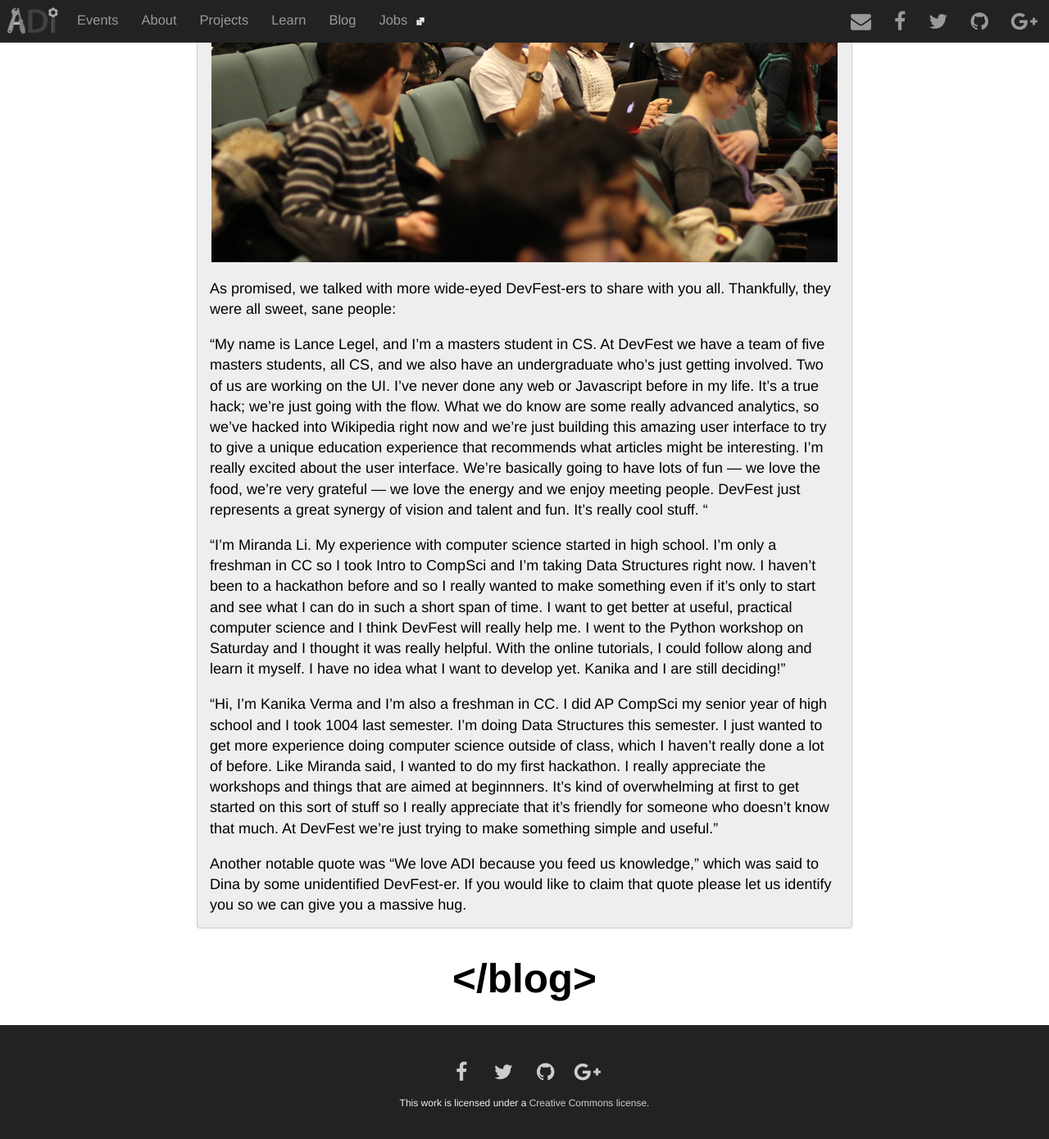
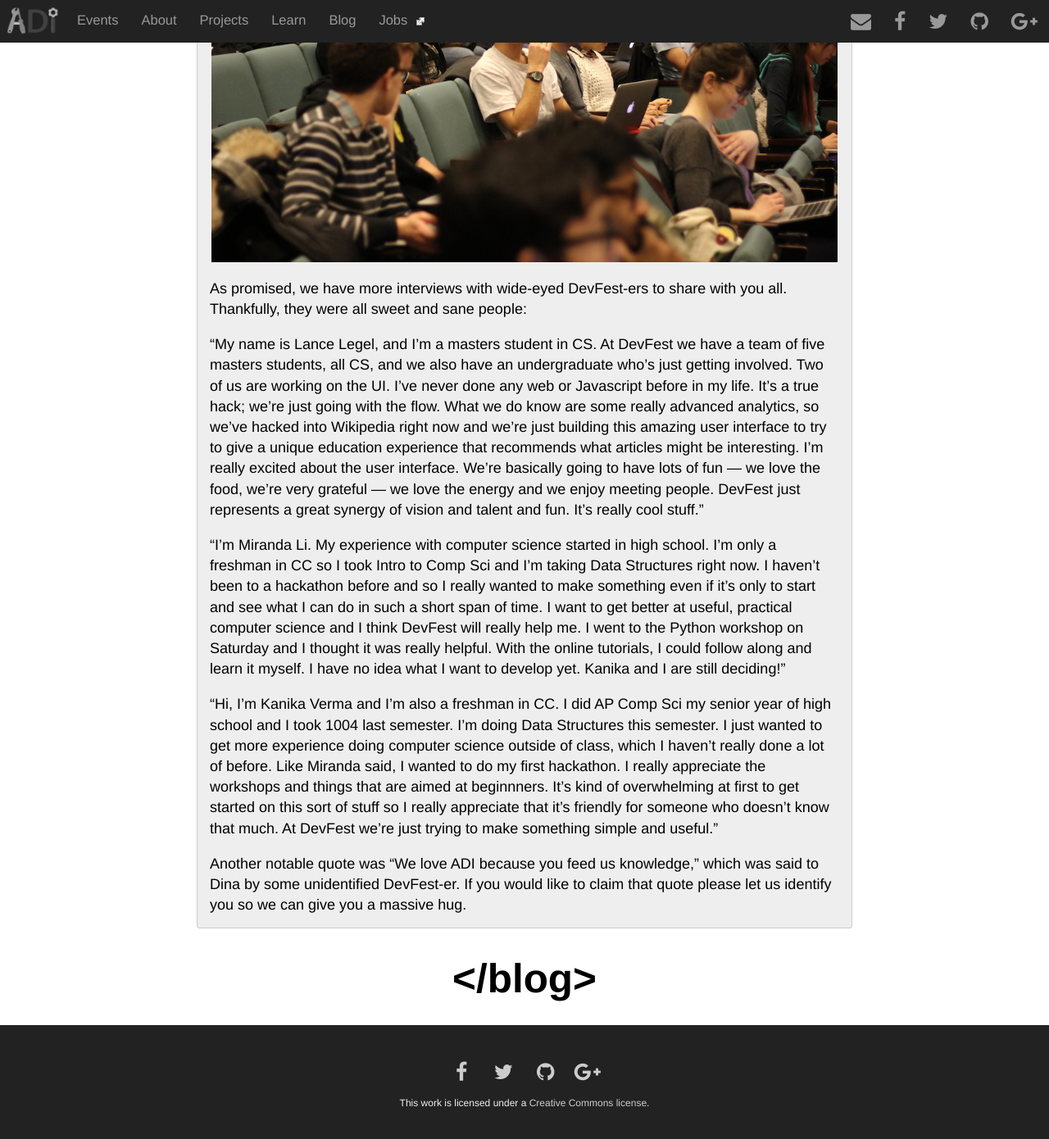
Before and after one commit to adicu/adicu.github.com-dep, a Jekyll site: the page built from _posts/2014-02-04-devfest-day-three.md, in a window 1280 px wide and 1400 px high, scrolled down 1096 px. Shown: the top 1390 px of the window at 82% size. Built offline with Jekyll 4.4.1, drawn with Linux system fonts in a browser that asks for light colours; nearby versions of some CDN libraries.

Commit message:
fixing some wording/punctuation

```diff
--- a/_posts/2014-02-04-devfest-day-three.md
+++ b/_posts/2014-02-04-devfest-day-three.md
@@ -10,12 +10,12 @@ Yesterday was the fourth day of DevFest and we had such a great time introducing
 
 ![workshop](/img/3workshop.JPG)
 
-As promised, we talked with more wide-eyed DevFest-ers to share with you all. Thankfully, they were all sweet, sane people:
+As promised, we have more interviews with wide-eyed DevFest-ers to share with you all. Thankfully, they were all sweet and sane people:
 
-"My name is Lance Legel, and I'm a masters student in CS. At DevFest we have a team of five masters students, all CS, and we also have an undergraduate who's just getting involved. Two of us are working on the UI. I've never done any web or Javascript before in my life. It's a true hack; we're just going with the flow. What we do know are some really advanced analytics, so we've hacked into Wikipedia right now and we're just building this amazing user interface to try to give a unique education experience that recommends what articles might be interesting. I'm really excited about the user interface. We're basically going to have lots of fun &mdash; we love the food, we're very grateful &mdash; we love the energy and we enjoy meeting people. DevFest just represents a great synergy of vision and talent and fun. It's really cool stuff. "
+"My name is Lance Legel, and I'm a masters student in CS. At DevFest we have a team of five masters students, all CS, and we also have an undergraduate who's just getting involved. Two of us are working on the UI. I've never done any web or Javascript before in my life. It's a true hack; we're just going with the flow. What we do know are some really advanced analytics, so we've hacked into Wikipedia right now and we're just building this amazing user interface to try to give a unique education experience that recommends what articles might be interesting. I'm really excited about the user interface. We're basically going to have lots of fun &mdash; we love the food, we're very grateful &mdash; we love the energy and we enjoy meeting people. DevFest just represents a great synergy of vision and talent and fun. It's really cool stuff."
 
-"I'm Miranda Li. My experience with computer science started in high school. I'm only a freshman in CC so I took Intro to CompSci and I'm taking Data Structures right now. I haven't been to a hackathon before and so I really wanted to make something even if it's only to start and see what I can do in such a short span of time. I want to get better at useful, practical computer science and I think DevFest will really help me. I went to the Python workshop on Saturday and I thought it was really helpful. With the online tutorials, I could follow along and learn it myself. I have no idea what I want to develop yet. Kanika and I are still deciding!"
+"I'm Miranda Li. My experience with computer science started in high school. I'm only a freshman in CC so I took Intro to Comp Sci and I'm taking Data Structures right now. I haven't been to a hackathon before and so I really wanted to make something even if it's only to start and see what I can do in such a short span of time. I want to get better at useful, practical computer science and I think DevFest will really help me. I went to the Python workshop on Saturday and I thought it was really helpful. With the online tutorials, I could follow along and learn it myself. I have no idea what I want to develop yet. Kanika and I are still deciding!"
 
-"Hi, I'm Kanika Verma and I'm also a freshman in CC. I did AP CompSci my senior year of high school and I took 1004 last semester. I'm doing Data Structures this semester. I just wanted to get more experience doing computer science outside of class, which I haven't really done a lot of before. Like Miranda said, I wanted to do my first hackathon. I really appreciate the workshops and things that are aimed at beginnners. It's kind of overwhelming at first to get started on this sort of stuff so I really appreciate that it's friendly for someone who doesn't know that much. At DevFest we're just trying to make something simple and useful."
+"Hi, I'm Kanika Verma and I'm also a freshman in CC. I did AP Comp Sci my senior year of high school and I took 1004 last semester. I'm doing Data Structures this semester. I just wanted to get more experience doing computer science outside of class, which I haven't really done a lot of before. Like Miranda said, I wanted to do my first hackathon. I really appreciate the workshops and things that are aimed at beginnners. It's kind of overwhelming at first to get started on this sort of stuff so I really appreciate that it's friendly for someone who doesn't know that much. At DevFest we're just trying to make something simple and useful."
 
 Another notable quote was "We love ADI because you feed us knowledge," which was said to Dina by some unidentified DevFest-er. If you would like to claim that quote please let us identify you so we can give you a massive hug.
```
